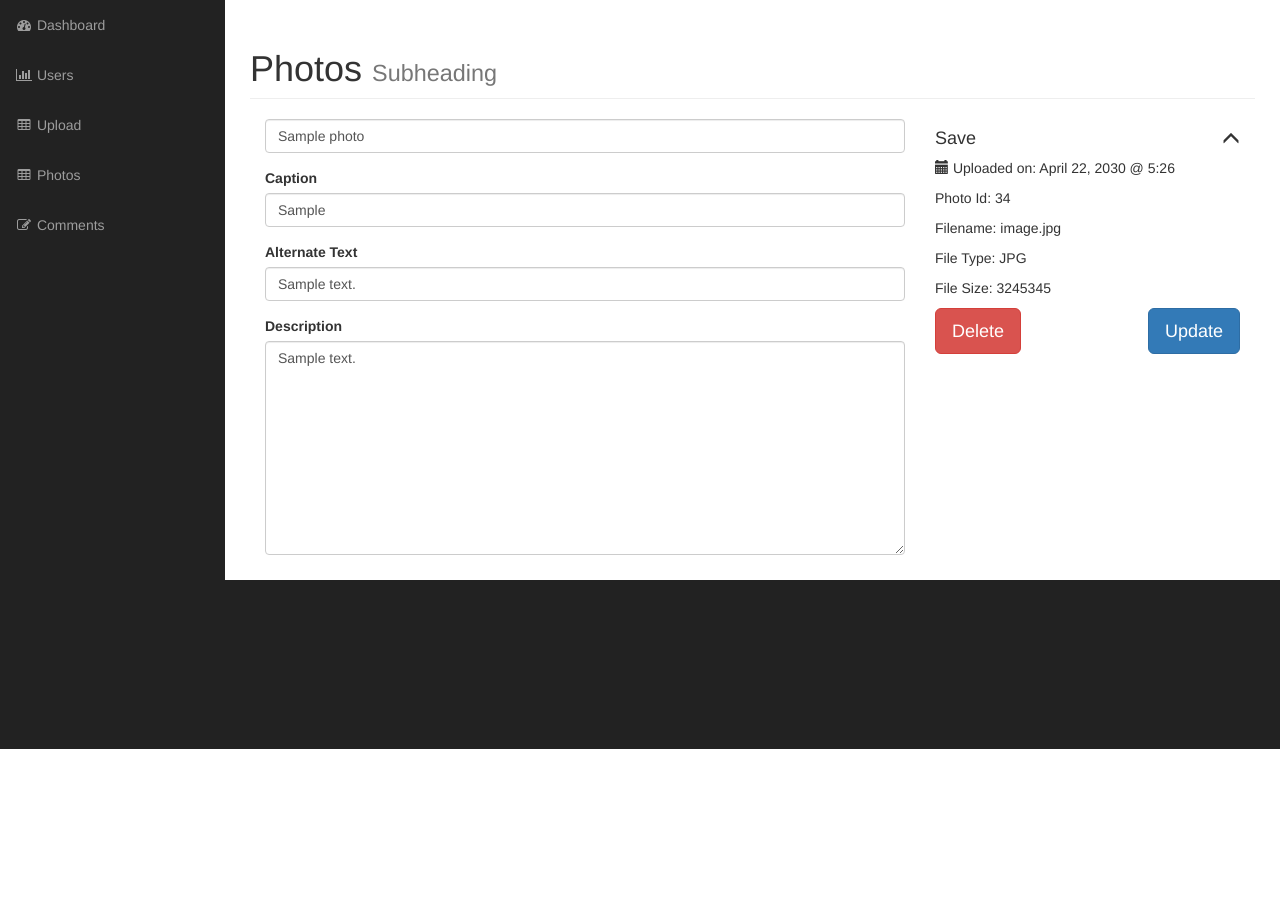
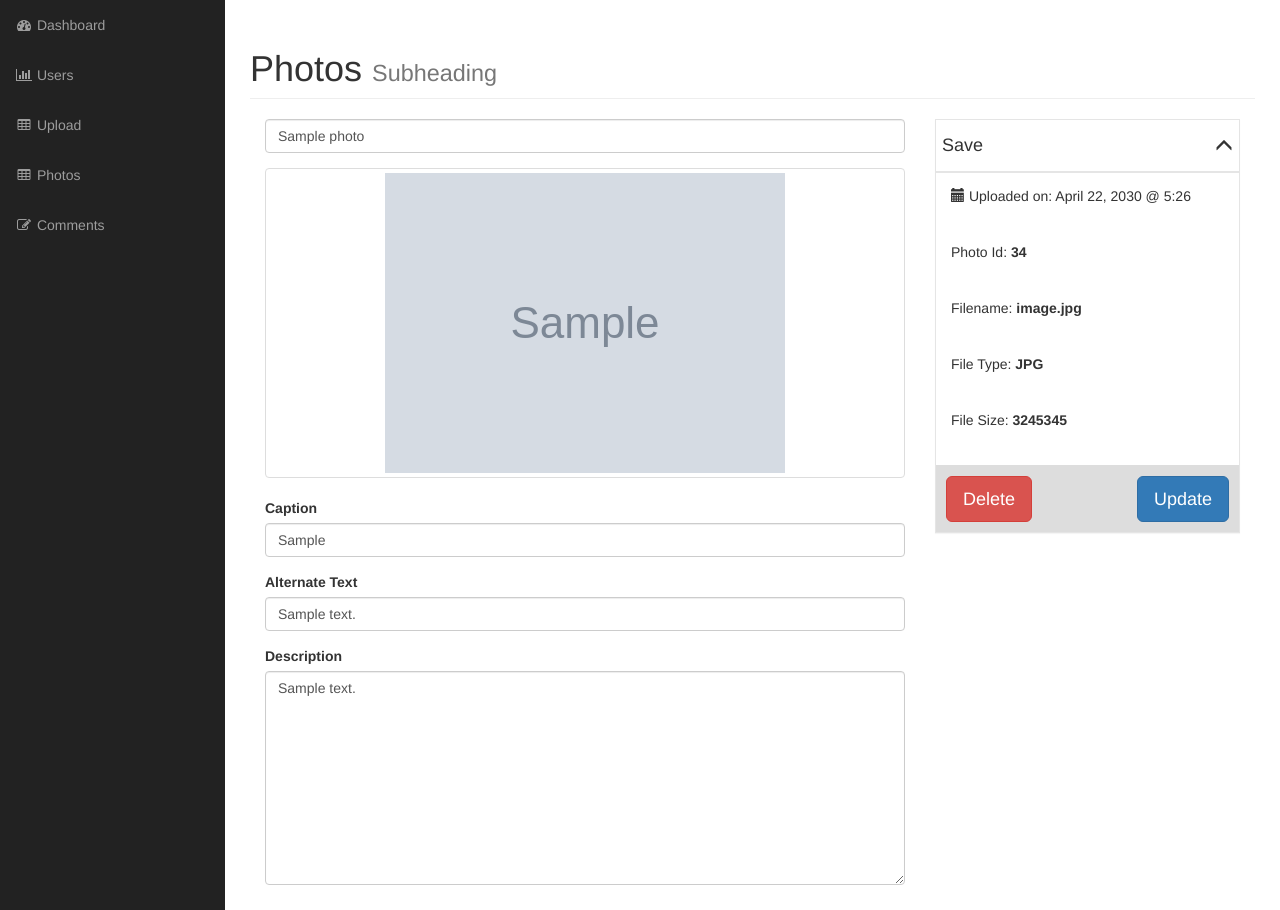
Before and after one commit to rko1985/OOP-PhotoGallery, a PHP site: page /admin/edit_photo.php?id=1 in a window 1280 px wide. Shown: the part 51-961 px from the top of the page. Before the commit the page ends 800 px from the top, so only its background shows below. Run offline with PHP 8.4, Linux system fonts and the light colour scheme; the visitor is signed in with stand-in values (Sample User, id 1); tables that the repository leaves empty or names only in its code hold one stand-in row (values such as "Sample post"); grey boxes marked "Sample" are stand-in pictures; grey boxes labelled with a size stand in for pictures from a placeholder-image service; some libraries are stand-ins or nearby versions.

Commit message:
lesson 130 finished

```diff
--- /dev/null
+++ b/admin/css/styles.css
@@ -0,0 +1,57 @@
+
+.admin-photo-thumbnail {
+
+    width: 200px;
+    border-radius: 5px;
+
+}
+
+
+
+/************* Edit Photo Page Side Bar Styles **************/
+.photo-info-box {
+
+    border: 1px solid #e5e5e5;
+     -webkit-box-shadow: 0 1px 1px rgba(0,0,0,.04);
+     box-shadow: 0 1px 1px rgba(0,0,0,.04);
+     background-color: #fff;
+
+
+   }
+
+   .info-box-header {
+     padding: 6px;
+    border-bottom: 1px solid #e5e5e5;
+      -webkit-box-shadow: 0 1px 1px rgba(0,0,0,.04);
+     box-shadow: 0 1px 1px rgba(0,0,0,.04);
+    background-color: #fff;
+
+   }
+
+
+
+
+   .photo-info-box .box-inner {
+   border-top: 1px solid #e5e5e5;
+   background-color: #fff;
+   padding: 6px;
+
+   }
+
+   .photo-info-box .box-inner .text {
+   padding: 7px 9px 19px;
+
+   }
+
+   .photo-info-box .box-inner .data {
+
+       font-weight: bold;
+   }
+
+   .photo-info-box .info-box-footer{
+
+   border-top: 1px solid #ddd;
+   background-color: #ddd;
+   padding: 10px;
+
+   }
--- a/admin/edit_photo.php
+++ b/admin/edit_photo.php
@@ -67,6 +67,11 @@ if(empty($_GET['id'])){
                         <div class="form-group">
                             <input type="text" name="title" class="form-control" value="<?php echo $photo->title;?>">
                         </div>
+
+                        <div class="form-group">
+                            <a class="thumbnail" href="#"><img src="<?php echo $photo->picture_path();?>" alt=""></a>
+                        </div>
+
                         <div class="form-group">
                             <label for="caption">Caption</label>
                             <input type="text" name="caption" class="form-control" value="<?php echo $photo->caption;?>">
--- a/admin/includes/footer.php
+++ b/admin/includes/footer.php
@@ -7,6 +7,12 @@
     <!-- Bootstrap Core JavaScript -->
     <script src="js/bootstrap.min.js"></script>
 
+    <!-- WYSIWYG -->
+
+    <script src="http://tinymce.cachefly.net/4.1/tinymce.min.js"></script>
+
+    <script src="js/scripts.js"></script>
+
 </body>
 
 </html>
--- a/admin/includes/header.php
+++ b/admin/includes/header.php
@@ -32,6 +32,7 @@
         <script src="https://oss.maxcdn.com/libs/html5shiv/3.7.0/html5shiv.js"></script>
         <script src="https://oss.maxcdn.com/libs/respond.js/1.4.2/respond.min.js"></script>
     <![endif]-->
+    <link href="css/styles.css" rel="stylesheet">
 
 </head>
 
--- /dev/null
+++ b/admin/js/scripts.js
@@ -0,0 +1 @@
+tinymce.init({ selector:'textarea' });
--- a/admin/photos.php
+++ b/admin/photos.php
@@ -51,7 +51,7 @@ $photos = Photo::find_all();
                                     <?php  foreach($photos as $photo) : ?>
                                     <tr>
                                         <td>
-                                            <img src="<?php echo $photo->picture_path(); ?>" alt="">
+                                            <img class="admin-photo-thumbnail" src="<?php echo $photo->picture_path(); ?>" alt="">
                                             <div class="pictures_link">
                                                 <a href="delete_photo.php?id=<?php echo $photo->id; ?>">Delete</a>
                                                 <a href="edit_photo.php?id=<?php echo $photo->id; ?>">Edit</a>
```
Also changed, not shown: admin/images/jie.jpg (added).
